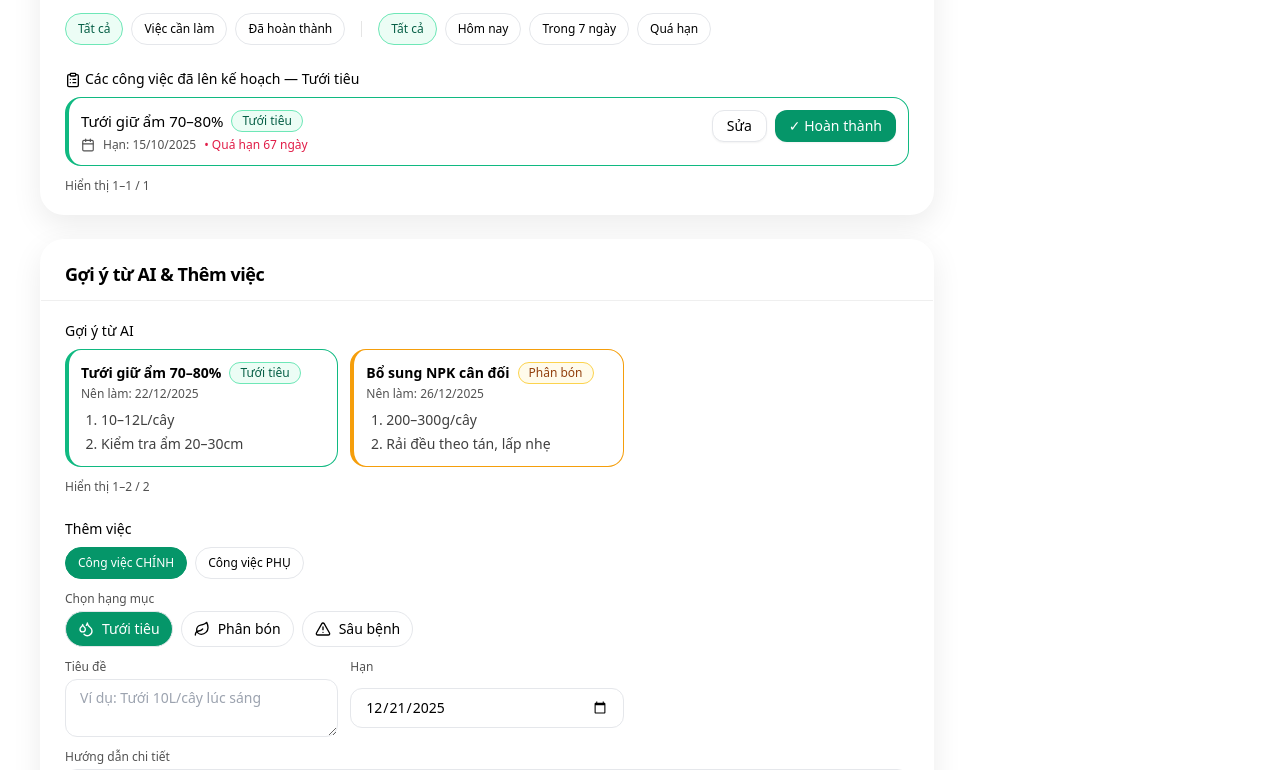
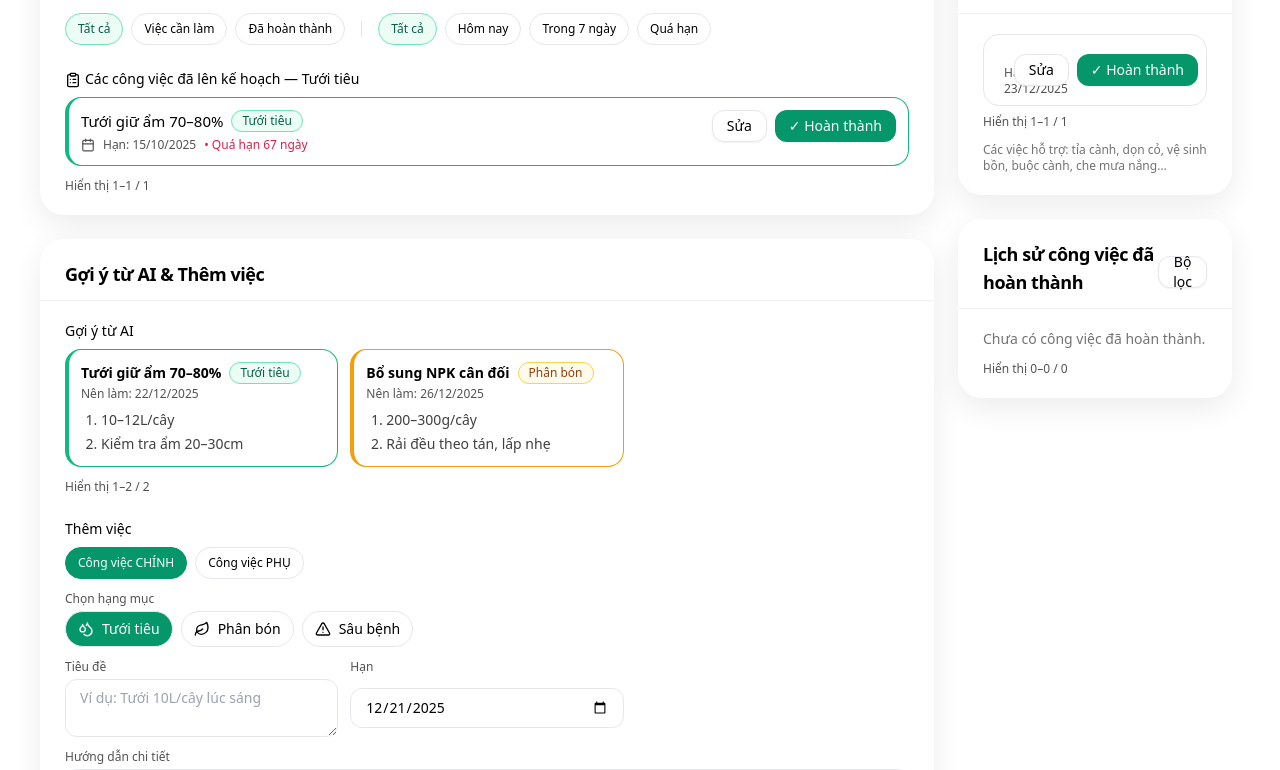
Before and after one commit to NguyenVanCuong7403/MamMoi, a React (Vite) app in the folder frontend/: page /treedetail in a window 1280 px wide. Shown: the part 826-1596 px from the top of the page. Built offline with nearby package versions, Linux system fonts and the light colour scheme.

Commit message:
update treedeatil

```diff
--- a/frontend/src/components/user/TreeDetail.jsx
+++ b/frontend/src/components/user/TreeDetail.jsx
@@ -1092,6 +1092,7 @@ function AsideCards({
       details: p.details,
       note: p.completedNote || "",
     }));
+
   const aux = (auxTasks || [])
     .filter((t) => t.completed && t.completedAt)
     .map((t) => ({
@@ -1104,19 +1105,127 @@ function AsideCards({
       details: t.details,
       note: t.completedNote || "",
     }));
+
   const all = [...mains, ...aux];
   return all.sort((a, b) =>
     (b.completedAt || "").localeCompare(a.completedAt || "")
   );
 }, [planned, auxTasks]);
-
+// Panel state + ref cho "Bộ lọc" (Lịch sử đã hoàn thành)
+const [doneFilterOpen, setDoneFilterOpen] = useState(false);
+const filterRef = useRef(null);
+
+// Đóng panel khi click ra ngoài
+useEffect(() => {
+  function onClickOutside(e) {
+    if (!filterRef.current) return;
+    if (!filterRef.current.contains(e.target)) setDoneFilterOpen(false);
+  }
+  document.addEventListener("mousedown", onClickOutside);
+  return () => document.removeEventListener("mousedown", onClickOutside);
+}, []);
+
+
+
+    // --- Filters (nhỏ) cho "Lịch sử công việc đã hoàn thành"
+const [doneKind, setDoneKind]   = useState("all");   // all | main | aux
+const [doneType, setDoneType]   = useState("all");   // all | water | fert | pest (chỉ áp cho main)
+const [doneLate, setDoneLate]   = useState("all");   // all | ontime | late | nodue
+const [doneQuery, setDoneQuery] = useState("");      // tìm toàn văn
+const [doneFrom, setDoneFrom] = useState("");
+const [doneTo, setDoneTo] = useState("");
+// Panel "Bộ lọc"
+const doneFiltered = React.useMemo(() => {
+  const q = (doneQuery || "").trim().toLowerCase();
+
+  return (completedList || []).filter((it) => {
+    // Lọc theo loại: all | main | aux
+    if (doneKind !== "all" && it.kind !== doneKind) return false;
+
+    // Lọc theo hạng mục (chỉ áp cho main: water/fert/pest)
+    if (doneKind !== "aux" && doneType !== "all" && it.kind === "main") {
+      if (it.type !== doneType) return false;
+    }
+
+    // Lọc theo trạng thái đúng hạn / trễ hạn / không có hạn
+    if (doneLate !== "all") {
+      const hasDue = !!it.due;
+      const hasComp = !!it.completedAt;
+      const isLate = hasDue && hasComp ? lateDays(it.completedAt, it.due) > 0 : false;
+
+      if (doneLate === "ontime" && (!hasDue || !hasComp || isLate)) return false;
+      if (doneLate === "late"   && !isLate) return false;
+      if (doneLate === "nodue"  && hasDue) return false;
+    }
+
+    // Lọc theo khoảng ngày hoàn thành
+    if (doneFrom && (!it.completedAt || it.completedAt < doneFrom)) return false;
+    if (doneTo   && (!it.completedAt || it.completedAt > doneTo))   return false;
+
+    // Tìm kiếm toàn văn: tiêu đề, ghi chú, chi tiết
+    if (q) {
+      const hay = [
+        it.title || "",
+        it.note || "",
+        Array.isArray(it.details) ? it.details.join(" ") : (it.details || ""),
+      ]
+        .join(" ")
+        .toLowerCase();
+      if (!hay.includes(q)) return false;
+    }
+
+    return true;
+  });
+}, [completedList, doneKind, doneType, doneLate, doneFrom, doneTo, doneQuery]);
+
+// Chấm đỏ báo đang có filter hoạt động
+const hasActiveDoneFilter =
+  doneKind !== "all" ||
+  doneType !== "all" ||
+  doneLate !== "all" ||
+  !!doneFrom ||
+  !!doneTo ||
+  !!(doneQuery || "").trim();
 const [donePage, setDonePage] = useState(1);
-  useEffect(() => setDonePage(1), [completedList.length]); // reset khi danh sách đổi
-
-  const doneTotal = completedList.length;
+useEffect(() => setDonePage(1), [
+  completedList.length, doneKind, doneType, doneLate, doneFrom, doneTo, doneQuery,
+]);
+const doneTotal = doneFiltered.length;
 const doneStart = (donePage - 1) * DONE_PAGE_SIZE;
-  const doneItems = completedList.slice(doneStart, doneStart + DONE_PAGE_SIZE);
+const doneItems = doneFiltered.slice(doneStart, doneStart + DONE_PAGE_SIZE);
 const doneTotalPages = Math.max(1, Math.ceil(doneTotal / DONE_PAGE_SIZE));
+
+
+// ===== PHÂN TRANG VIỆC PHỤ =====
+const AUX_PAGE_SIZE = 5;
+const [auxPage, setAuxPage] = useState(1);
+
+// Order: TODO (due gần nhất trước, không có hạn để cuối) -> DONE (mới nhất trước)
+const auxOrdered = useMemo(() => {
+  const src = Array.isArray(auxTasks) ? auxTasks : [];
+
+  const todo = src
+    .filter(t => !t.completed)
+    .sort((a, b) => {
+      const ad = isYYYYMMDD(a?.due) ? a.due : "9999-12-31";
+      const bd = isYYYYMMDD(b?.due) ? b.due : "9999-12-31";
+      return ad.localeCompare(bd); // gần hạn trước
+    });
+
+  const done = src
+    .filter(t => !!t.completed)
+    .sort((a, b) => (b.completedAt || "").localeCompare(a.completedAt || "")); // mới nhất trước
+
+  return [...todo, ...done];
+}, [auxTasks]);
+
+// reset về trang 1 khi số lượng/ordering thay đổi
+useEffect(() => setAuxPage(1), [auxOrdered.length]);
+
+const auxTotal = auxOrdered.length;
+const auxStart = (auxPage - 1) * AUX_PAGE_SIZE;
+const auxItems = auxOrdered.slice(auxStart, auxStart + AUX_PAGE_SIZE);
+const auxTotalPages = Math.max(1, Math.ceil(auxTotal / AUX_PAGE_SIZE));
 
   return (
     <>
@@ -1195,11 +1304,11 @@ function AsideCards({
           <CardTitle>Việc cần làm (Phụ)</CardTitle>
         </CardHeader>
         <CardContent>
-          {auxTasks.length === 0 ? (
+ {auxItems.length === 0 ? (
   <div className="text-sm text-neutral-500">Chưa có việc phụ.</div>
 ) : (
   <ul className="text-sm space-y-2">
-              {auxTasks.map((t) => (
+    {auxItems.map((t) => (
       <AuxRow
         key={t.id}
         t={t}
@@ -1210,21 +1319,160 @@ function AsideCards({
     ))}
   </ul>
 )}
+
+  {/* Điều hướng trang (giống phần lịch sử) */}
+  <div
+    className={
+      "mt-2 flex items-center text-xs text-neutral-600 " +
+      (auxTotal > AUX_PAGE_SIZE ? "justify-between" : "justify-start")
+    }
+  >
+    <div>
+      Hiển thị {auxTotal === 0 ? 0 : Math.min(auxTotal, auxStart + 1)}–
+      {Math.min(auxTotal, auxStart + auxItems.length)} / {auxTotal}
+    </div>
+
+    {auxTotal > AUX_PAGE_SIZE && (
+      <div className="flex items-center gap-2">
+        <button
+          className="h-8 px-3 rounded-full border bg-white hover:bg-neutral-50 transition-all hover:shadow-md active:scale-[0.98]"
+          onClick={() => setAuxPage(Math.max(1, auxPage - 1))}
+          disabled={auxPage <= 1}
+        >
+          Trang trước
+        </button>
+
+        <span>{auxPage}/{auxTotalPages}</span>
+
+        <button
+          className="h-8 px-3 rounded-full border bg-white hover:bg-neutral-50 transition-all hover:shadow-md active:scale-[0.98]"
+          onClick={() => setAuxPage(Math.min(auxTotalPages, auxPage + 1))}
+          disabled={auxPage >= auxTotalPages}
+        >
+          Trang sau
+        </button>
+      </div>
+    )}
+  </div>
+
   <div className="text-xs text-neutral-500 mt-3">
-            Các việc hỗ trợ: tỉa cành, dọn cỏ, vệ sinh bồn, buộc cành, che mưa
-            nắng…
+    Các việc hỗ trợ: tỉa cành, dọn cỏ, vệ sinh bồn, buộc cành, che mưa nắng…
   </div>
 </CardContent>
+
       </Card>
 
       {/* Lịch sử công việc ĐÃ hoàn thành (hover popover) */}
       <Card>
-        <CardHeader>
+        <CardHeader className="flex items-center justify-between">
   <CardTitle>
     Lịch sử công việc <span className="lowercase">đã</span> hoàn thành
   </CardTitle>
+
+  {/* Nút + panel bộ lọc đặt ngay cạnh tiêu đề */}
+  <div className="relative">
+    <Button
+      variant="outline"
+      className="h-8 px-3"
+      onClick={() => setDoneFilterOpen(v => !v)}
+    >
+      Bộ lọc
+      {hasActiveDoneFilter ? (
+        <span className="ml-2 inline-block h-1.5 w-1.5 rounded-full bg-emerald-600" />
+      ) : null}
+    </Button>
+
+    {doneFilterOpen && (
+      <div
+        ref={filterRef}
+        className="absolute right-0 top-full mt-2 z-[60] w-[560px] max-w-[calc(100vw-4rem)] rounded-2xl border bg-white p-3 shadow-xl"
+      >
+        <div className="text-sm font-medium mb-2">Bộ lọc lịch sử đã hoàn thành</div>
+
+        {/* Hàng 1: Chính/Phụ */}
+        <div className="mb-2 flex flex-wrap items-center gap-2 text-xs">
+          <div className="flex gap-1">
+            <FilterChip active={doneKind === "all"}  onClick={() => setDoneKind("all")}>Tất cả</FilterChip>
+            <FilterChip active={doneKind === "main"} onClick={() => setDoneKind("main")}>Chính</FilterChip>
+            <FilterChip active={doneKind === "aux"}  onClick={() => setDoneKind("aux")}>Phụ</FilterChip>
+          </div>
+        </div>
+
+        {/* Hàng 2: Selects + Range ngày */}
+        <div className="grid sm:grid-cols-2 gap-2">
+          <select
+            className="h-9 rounded-xl border px-3 bg-white text-sm"
+            value={doneType}
+            onChange={(e) => setDoneType(e.target.value)}
+            title="Hạng mục (chỉ áp cho công việc CHÍNH)"
+            disabled={doneKind === "aux"}
+          >
+            <option value="all">Hạng mục: Tất cả</option>
+            <option value="water">Tưới tiêu</option>
+            <option value="fert">Phân bón</option>
+            <option value="pest">Sâu bệnh</option>
+          </select>
+
+          <select
+            className="h-9 rounded-xl border px-3 bg-white text-sm"
+            value={doneLate}
+            onChange={(e) => setDoneLate(e.target.value)}
+            title="Trạng thái hoàn thành so với hạn"
+          >
+            <option value="all">Tất cả</option>
+            <option value="ontime">Đúng hạn</option>
+            <option value="late">Muộn hạn</option>
+            <option value="nodue">Không có hạn</option>
+          </select>
+
+          <div className="flex items-center gap-2 sm:col-span-2">
+            <input type="date" value={doneFrom} onChange={(e) => setDoneFrom(e.target.value)} className="h-9 w-full rounded-xl border px-3 bg-white text-sm" max="9999-12-31" />
+            <span className="text-neutral-400">→</span>
+            <input type="date" value={doneTo} onChange={(e) => setDoneTo(e.target.value)} className="h-9 w-full rounded-xl border px-3 bg-white text-sm" max="9999-12-31" />
+          </div>
+        </div>
+
+        {/* Hàng 3: Search */}
+        <div className="mt-2">
+          <input
+            className="h-9 w-full rounded-xl border px-3 bg-white text-sm"
+            placeholder="Tìm tiêu đề / ghi chú…"
+            value={doneQuery}
+            onChange={(e) => setDoneQuery(e.target.value)}
+          />
+        </div>
+
+        {/* Hàng 4: Actions */}
+        <div className="mt-3 flex items-center justify-between">
+          <Button
+            variant="outline"
+            className="h-9 px-3"
+            onClick={() => {
+              setDoneKind("all");
+              setDoneType("all");
+              setDoneLate("all");
+              setDoneFrom("");
+              setDoneTo("");
+              setDoneQuery("");
+            }}
+          >
+            Reset
+          </Button>
+
+          <div className="flex gap-2">
+            <Button variant="outline" className="h-9 px-3" onClick={() => setDoneFilterOpen(false)}>Đóng</Button>
+            <Button className="h-9 px-3" onClick={() => setDoneFilterOpen(false)}>Áp dụng</Button>
+          </div>
+        </div>
+      </div>
+    )}
+  </div>
 </CardHeader>
         <CardContent className="space-y-3">
+          {/* --- Tiny filter bar --- */}
+{/* --- Filter trigger (1 nút mở panel) --- */}
+
+
           {doneItems.length === 0 ? (
             <div className="text-sm text-neutral-500">
               Chưa có công việc đã hoàn thành.
@@ -2817,8 +3065,7 @@ export default function TreeDetail() {
               className="
                 space-y-6
       xl:sticky xl:top-24
-                xl:max-h-[calc(100vh-120px)]
-                xl:overflow-y-auto
+      xl:overflow-visible
       xl:pr-2
     "
             >
```
Lines whose indentation alone changed are shown as unchanged.
